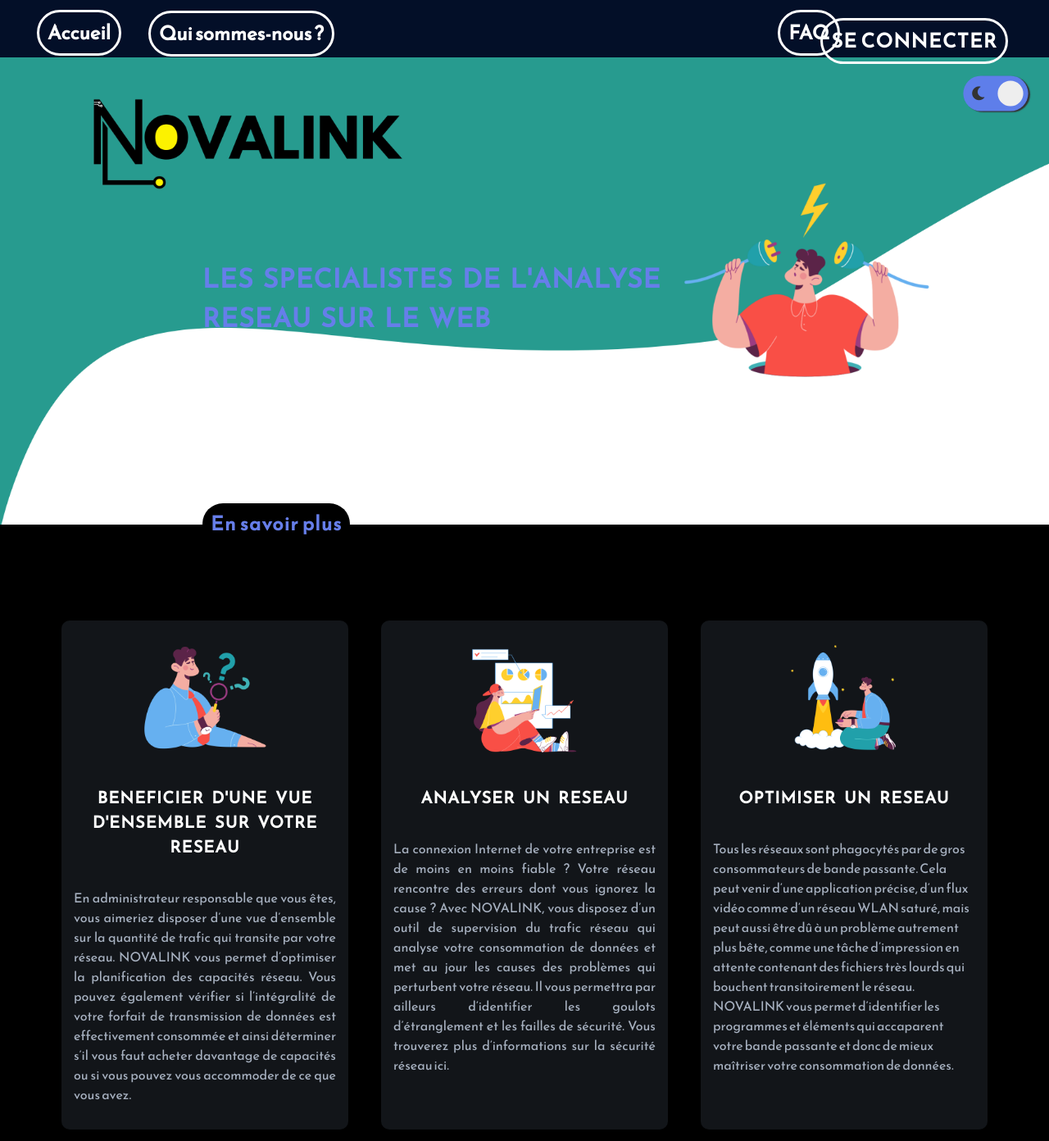
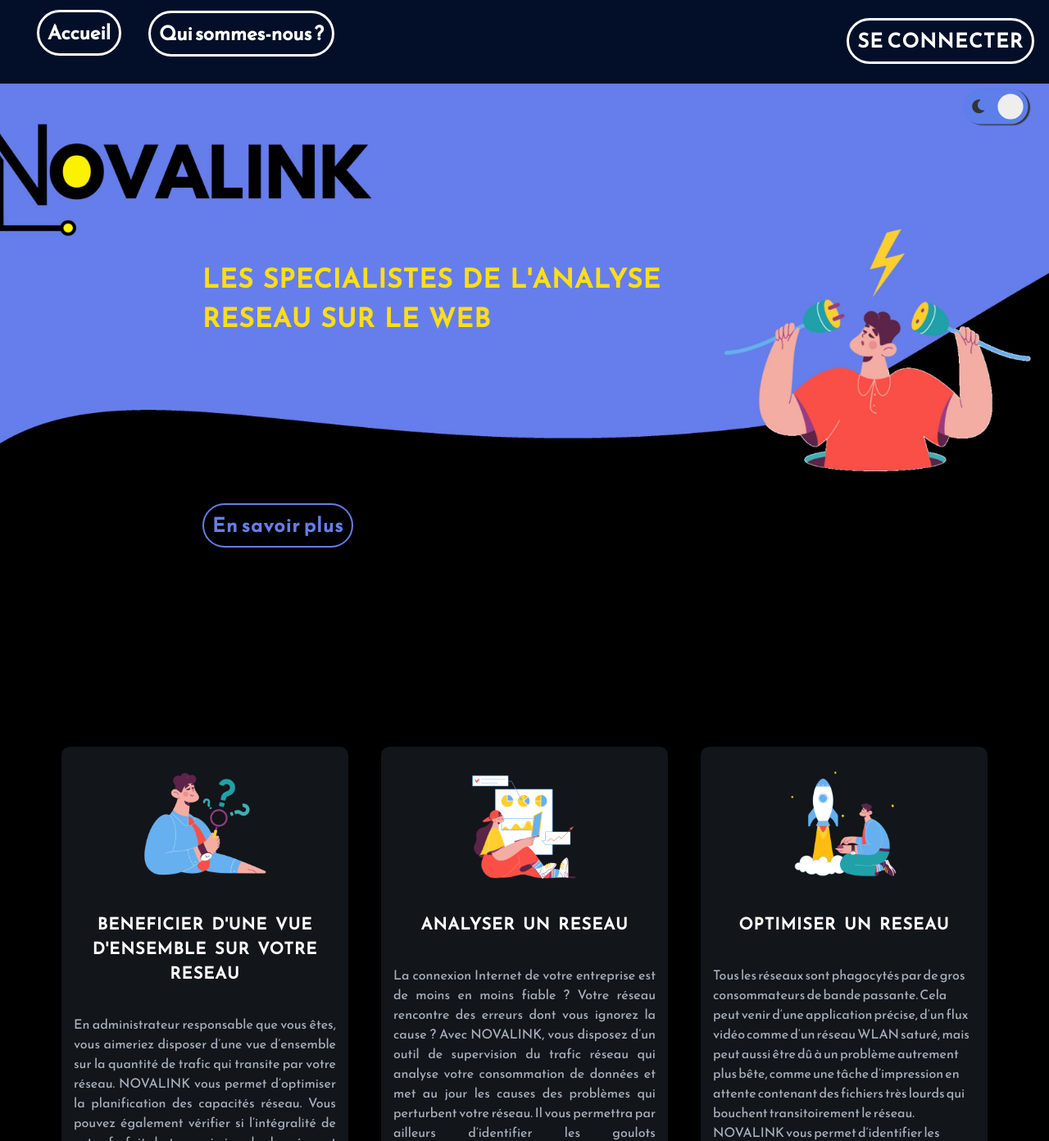
Before and after one commit to siralex214/tram_reseaux, a PHP site: page / in a window 1280 px wide, after a click that opens the changed part. Shown: the top 1392 px of the page at 82% size. Run offline with PHP 8.4, Linux system fonts and the light colour scheme; data comes from the database, SQL or seed files in the repository.

Commit message:
dark mode complet

```diff
--- a/assets/script/script.js
+++ b/assets/script/script.js
@@ -150,7 +150,7 @@
                 return;
             }
             repeater();
-        }, 6000);
+        }, 3000);
     }
     repeater();
 }
@@ -251,7 +251,7 @@
 
 // GESTION DES GRAPHS
 
-fetch("http://localhost/htdocs/tram_reseaux/statistiques/stat_protocol.php")
+fetch("http://localhost/tram_reseaux/statistiques/stat_protocol.php")
     .then((response) => response.json())
     .then((data) => {
         let keys = [];
@@ -298,7 +298,7 @@
         });
     });
 
-fetch("http://localhost/php/tram_reseaux/statistiques/protocol_check.php")
+fetch("http://localhost/tram_reseaux/statistiques/protocol_check.php")
     .then((response) => response.json())
     .then((data) => {
         let keys = [];
@@ -334,7 +334,7 @@
             },
         });
     });
-fetch("http://localhost/php/tram_reseaux/statistiques/protocol_depart.php")
+fetch("http://localhost/tram_reseaux/statistiques/protocol_depart.php")
     .then((response) => response.json())
     .then((data) => {
         let keys = [];
@@ -370,7 +370,7 @@
             },
         });
     });
-fetch("http://localhost/php/tram_reseaux/statistiques/protocol_arriver.php")
+fetch("http://localhost/tram_reseaux/statistiques/protocol_arriver.php")
     .then((response) => response.json())
     .then((data) => {
         let keys = [];
--- a/assets/style/style.css
+++ b/assets/style/style.css
@@ -85,6 +85,7 @@
     color: white;
     border: none;
     position: fixed;
+    padding: 1rem;
 }
 
 #logo {
@@ -143,6 +144,7 @@
     border: 3px solid white;
     border-radius: 30px;
     padding: 7px 10px 7px 10px;
+    display: none;
 }
 
 #faq:hover {
@@ -702,7 +704,7 @@
 .toggle_qsn {
     position: absolute;
     right: 2rem;
-    top: 6rem;
+    top: 7rem;
 }
 
 .checkbox_qsn {
@@ -812,12 +814,24 @@
     background: black;
 }
 .dark #centre_graph {
-    border-radius: 25px;
-}
-.dark main {
+    border-radius:initial;
     background: black;
 }
 
+.dark .animate-text  {
+    color:#ffdd19 !important;
+}
+.dark #en_savoir_plus {
+    color: #667EEA;
+    background: black;
+    border: 2px solid #667EEA;
+}
+.dark #dashbord {
+    background: black;
+}
+.dark .main_accueil {
+    background: black;
+}
 /* DARK MODE END */
 
 /* CSS CAROUSEL START */
@@ -999,6 +1013,9 @@
     .label_qsn {
         transform: scale(1);
         }
+        .graph_qsn {
+            height: 40vh;
+        }
 }
 
 /* MEDIA QUERY END PAGE QUI SOMMES NOUS */
@@ -1020,6 +1037,9 @@
         height: 10px;
         margin: 8px;
     }
+    .graph_qsn {
+        height: 34vh !important;
+    }
 }
 
 @media (max-width: 620px) {
@@ -1037,7 +1057,19 @@
         height: 8px;
         margin: 6px;
     }
-}
+    .graph_qsn {
+        height: 28vh !important;
+    }
+    header , footer {
+        display: none;
+    }
+    ul#developpeurs {
+        display: none;
+    }
+    body.body_qsn.dark {
+background: #121519 !important;
+}
+   }
 
 @media (max-width: 420px) {
     .img-slider_qsn {
@@ -1396,12 +1428,13 @@
 footer {
     display: flex;
     flex-direction: row;
-    justify-content: center;
+    justify-content: space-evenly;
     background-color: #279b8f;
     width: 100%;
     height: auto;
     color: white;
     line-height: 30px;
+    padding: 2rem 0rem;
 }
 
 #pages {
@@ -1843,7 +1876,7 @@
 /* DASHBORD */
 
 #dashbord {
-    background-image: url("../img/back_dashbord.png");
+    background:  #2ec091;;
 }
 
 #centre_graph {
@@ -1902,3 +1935,17 @@
     content: "\f47f";
     font-size: 40px;
 }
+
+
+
+.background_accueil {
+    background: url('../img/fond_novalink.png') center/cover;
+    height: 100vh;
+}
+.dark .background_accueil {
+    background: url('../img/test_dark_nova_clipped_rev_1.jpeg') center/cover;
+}
+
+.graph_qsn {
+    height: 50vh;
+}
--- a/index.php
+++ b/index.php
@@ -33,8 +33,9 @@
 <!-- DARK MODE END -->
 
     <?php include_once "./inclu/header.php" ?>
-    <main style="padding-bottom: 300px;">
-        <img src="./assets/img/fond_novalink.png" alt="background" width="100%">
+    <main class="main_accueil">
+    <div class="background_accueil"></div>
+
 
         <h1 class="animate-text"> LES SPECIALISTES DE L'ANALYSE RESEAU SUR LE WEB</h1>
 
@@ -71,7 +72,7 @@
 
         <div id="bloc_accueil_texte_deux">
             <div id="telephone">
-                <img src="./assets/img/iphone.png" alt="iphone6" height="100%">
+                <img src="./assets/img/iphone_png.png" alt="iphone6" height="100%">
             </div>
             <div id="text_telephone">
                 <h3> <mark> TRAVAILLER OU ON VEUT </mark> </h3>
@@ -80,7 +81,7 @@
                 <a href="https://download.fr"><img src="./assets/img/google_app.png" alt="google_play_store" width="50%"></a>
             </div>
             <div id="ordi">
-                <img src="./assets/img/ordi.png" alt="ordinateur" height="100%">
+                <img src="./assets/img/ordi_png.png" alt="ordinateur" height="100%">
             </div>
         </div>
         <div id="bloc_accueil_texte_trois">
@@ -100,7 +101,7 @@
             </figure>
         </div>
 
-        <div id="bloc_accueil_texte_quatre">
+       <!--  <div id="bloc_accueil_texte_quatre">
             <div class="accueil_texte_quatre" id="text_left">
                 <h1>Des forfaits <br> pour chaque <br> besoin</h1>
 
@@ -138,7 +139,7 @@
                     <a href=""><button>OBTENIR</button></a>
                 </div>
             </div>
-        </div>
+        </div> -->
     </main>
 
     <?php include_once "./inclu/footer.php" ?>
```
Also changed, not shown: nous.php (+7 -11 lines), assets/img/graph1.png (added), assets/img/graph2.png (added), assets/img/graph3.png (added), assets/img/graph4.png (added).
